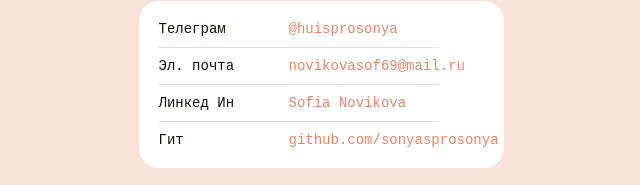
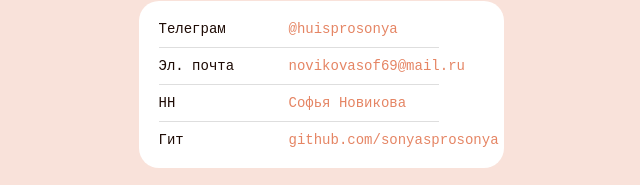
Before and after one commit to sonyasprosonya/sonyasprosonya.github.io, a plain HTML site: page index.html in a window 1280 px wide. Shown: the part 242-427 px from the top of the page, 319-959 px from the left. Drawn offline with Linux system fonts and the light colour scheme.

Commit message:
Update index.html
заменила ссылку на хх.ру

```diff
--- a/index.html
+++ b/index.html
@@ -34,8 +34,8 @@
             >
           </li>
           <li class="links__link">
-            <p class="links__title">Линкед Ин</p>
-            <a class="linsk__link" href="https://www.linkedin.com/in/sofia-novikova-95b0b3246/">Sofia Novikova</a>
+            <p class="links__title">HH</p>
+            <a class="linsk__link" href="https://spb.hh.ru/resume/b9a15489ff0b95ae720039ed1f4e4c4a756368/">Софья Новикова</a>
           </li>
           <li class="links__link">
             <p class="links__title">Гит</p>
```
